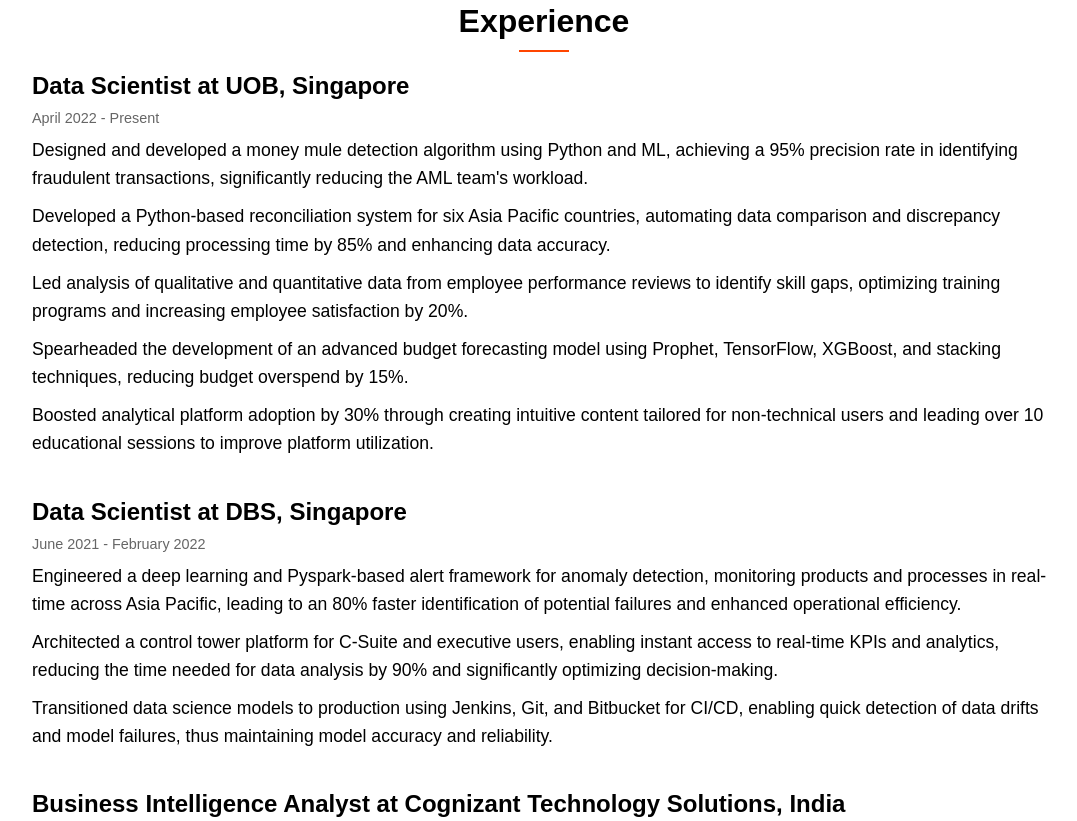
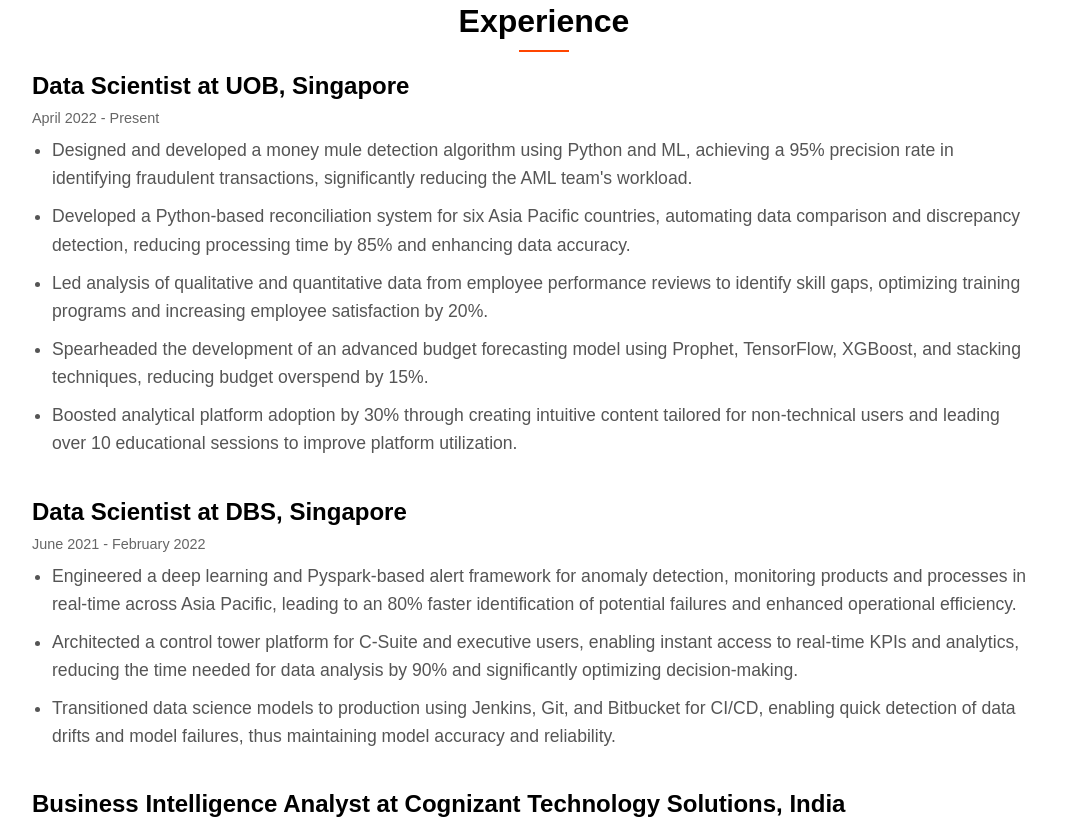
Before and after one commit to agshiv92/agshiv92.github.io, a plain HTML site: page index.html in a window 1280 px wide. Shown: the part 1309-2130 px from the top of the page, without its empty margins (96-1173 px from the left). Drawn offline with Linux system fonts and the light colour scheme.

Commit message:
adding css

```diff
--- a/css/styles.css
+++ b/css/styles.css
@@ -148,7 +148,9 @@ section h2::after {
 
 .experience-item ul {
     margin: 0;
-    padding: 0;
+    padding: 0 20px; /* Add padding for indents */
+    list-style-type: disc; /* Use disc for bullet points */
+    color: #555;
 }
 
 .experience-item ul li {
```
Also changed, not shown: assets/logos/github.png (added).
